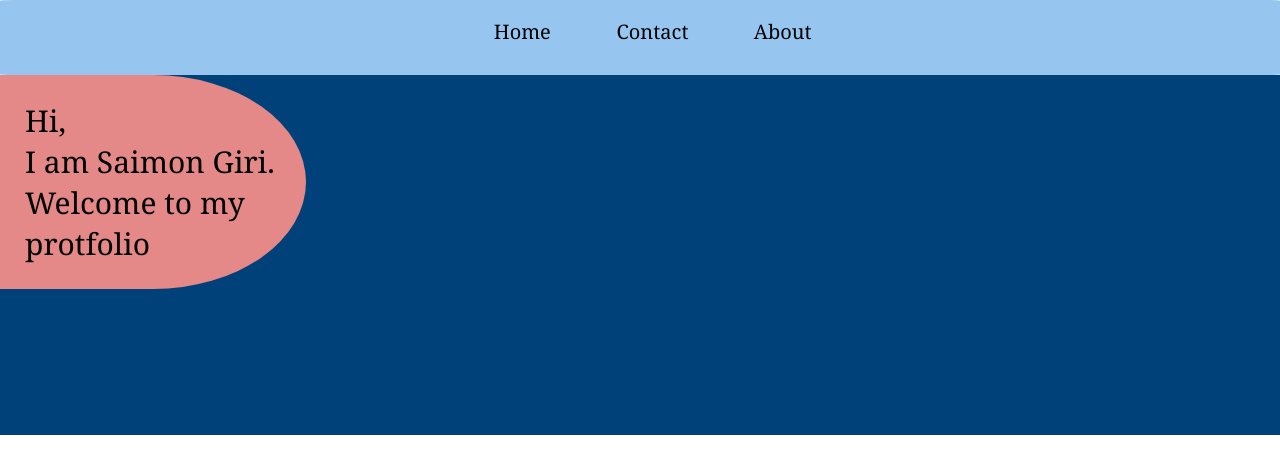
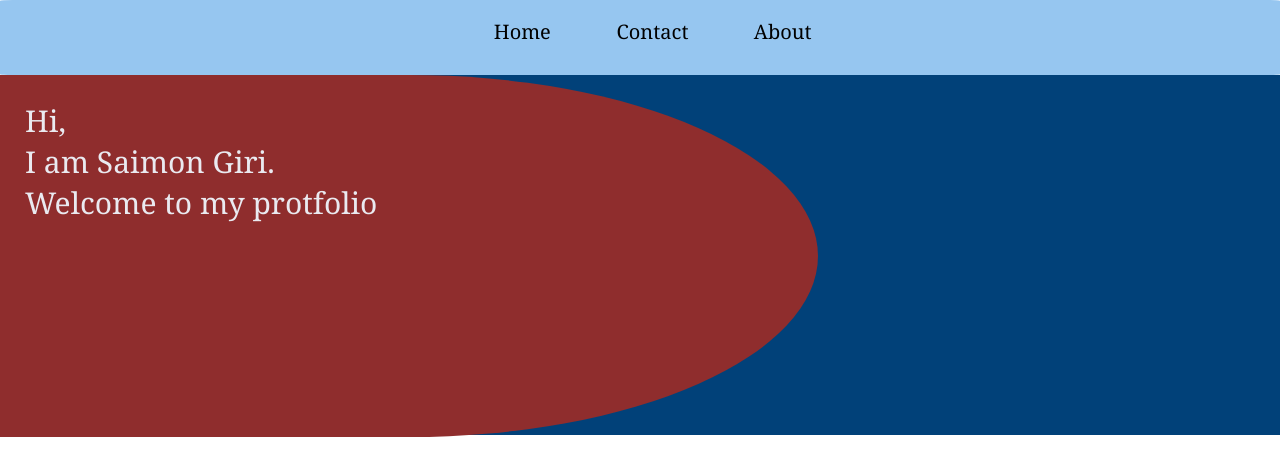
Before and after one commit to saimongiri/Practise, a plain HTML site: page index.html in a window 1280 px wide. Drawn offline with Linux system fonts and the light colour scheme.

Commit message:
Correction

```diff
--- a/index.html
+++ b/index.html
@@ -16,8 +16,8 @@
     </div>
     <div class="content">
         <div class="two">
-            <p>Hi,<br> I am Saimon Giri.</p>
-            <p>Welcome to my protfolio</p>
+            <p class="intro">Hi,<br> I am Saimon Giri.</p>
+            <p class="intro">Welcome to my protfolio</p>
         </div>
         <div class="three">
 
--- a/style.css
+++ b/style.css
@@ -28,7 +28,6 @@ li{
 #one{
     align-items: end;
     display: inline-flex;
-    justify-content: space-evenly;
 }
 
 .content{
@@ -37,15 +36,17 @@ li{
   background-color: rgb(1, 65, 121);
 }
 .two{
-
-    width: 20vw;
-    background-color: rgb(228, 136, 136);
+    height: 39vh;
+    width: 60vw;
+    background-color: rgb(143, 45, 45);
     padding: 25px;
     border-top-right-radius: 50%;
     border-bottom-right-radius: 50%;
 }
-p{
+.intro{
     font-size: 30px;
+    color: rgb(234, 234, 240);
+
 }
 
 .three{
```
